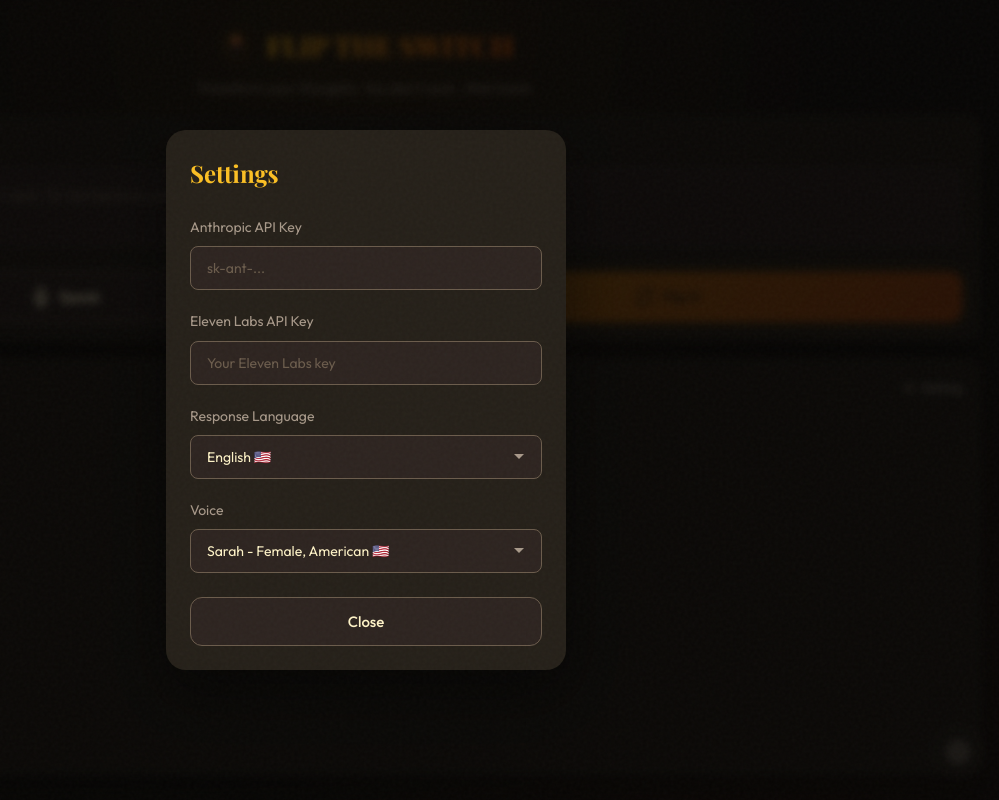
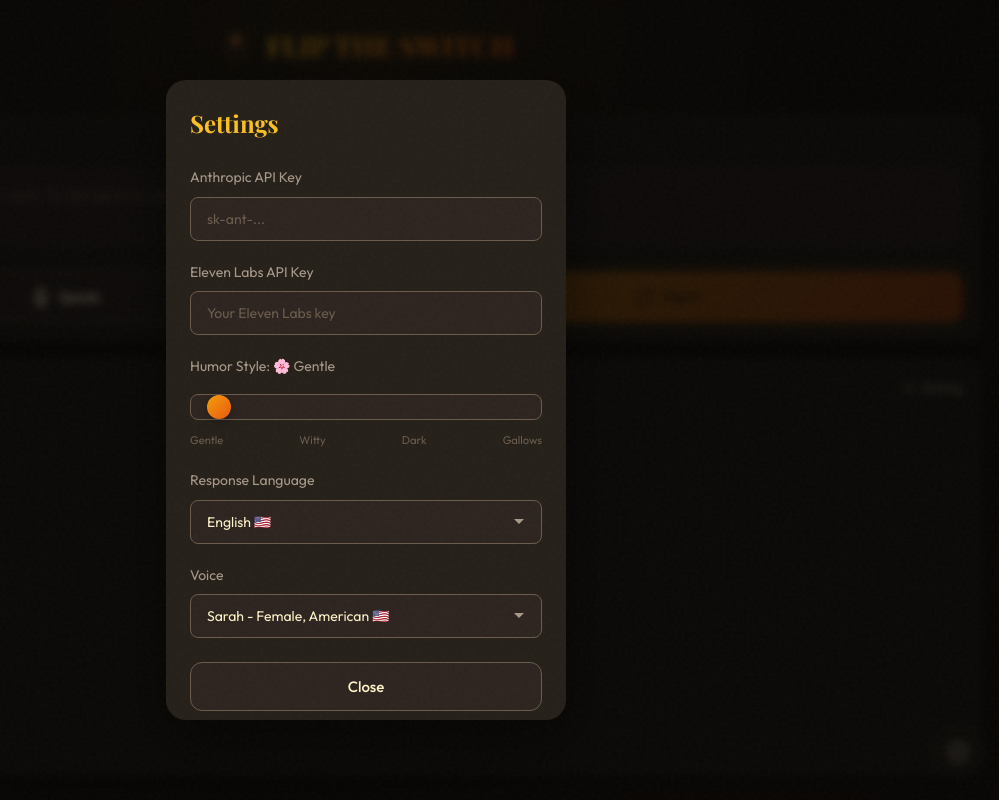
Before and after one commit to Joshbrooks237/Flip-The-Switch, a React (Vite) app: page / in a window 1280 px wide. Both pictures are taken after a click on the button "Settings". Shown: the whole page, without its empty margins (274-1273 px from the left). Built offline with nearby package versions, Linux system fonts and the light colour scheme; a web font is replaced by a local one.

Commit message:
💀 Add dark humor slider
- 4 levels: Gentle 🌸 → Witty 😏 → Dark 🖤 → Gallows 💀
- Still supportive, just with existential dread
- Laugh at the void, it's therapeutic

```diff
--- a/src/App.css
+++ b/src/App.css
@@ -410,6 +410,50 @@
   color: var(--text-primary);
 }
 
+/* Humor slider */
+.humor-slider {
+  width: 100%;
+  height: 8px;
+  border-radius: 4px;
+  background: var(--bg-elevated);
+  appearance: none;
+  cursor: pointer;
+  margin: 0.5rem 0;
+}
+
+.humor-slider::-webkit-slider-thumb {
+  appearance: none;
+  width: 24px;
+  height: 24px;
+  border-radius: 50%;
+  background: linear-gradient(135deg, var(--accent-amber), var(--accent-warm));
+  cursor: pointer;
+  box-shadow: 0 2px 8px rgba(0, 0, 0, 0.3);
+  transition: transform 0.2s;
+}
+
+.humor-slider::-webkit-slider-thumb:hover {
+  transform: scale(1.1);
+}
+
+.humor-slider::-moz-range-thumb {
+  width: 24px;
+  height: 24px;
+  border-radius: 50%;
+  background: linear-gradient(135deg, var(--accent-amber), var(--accent-warm));
+  cursor: pointer;
+  border: none;
+  box-shadow: 0 2px 8px rgba(0, 0, 0, 0.3);
+}
+
+.humor-labels {
+  display: flex;
+  justify-content: space-between;
+  font-size: 0.7rem;
+  color: var(--text-dim);
+  margin-top: 0.25rem;
+}
+
 .modal-actions {
   display: flex;
   gap: 0.75rem;
--- a/src/App.jsx
+++ b/src/App.jsx
@@ -10,7 +10,7 @@ function App() {
   const [showSettings, setShowSettings] = useState(false)
   const [settings, setSettings] = useState(() => {
     const saved = localStorage.getItem('flipSettings')
-    return saved ? JSON.parse(saved) : { anthropicKey: '', elevenLabsKey: '', voiceId: 'EXAVITQu4vr4xnSDxMaL', language: 'en' }
+    return saved ? JSON.parse(saved) : { anthropicKey: '', elevenLabsKey: '', voiceId: 'EXAVITQu4vr4xnSDxMaL', language: 'en', darkHumor: 0 }
   })
 
   const voices = [
@@ -63,7 +63,8 @@ function App() {
         body: JSON.stringify({
           thought: thought.trim(),
           apiKey: settings.anthropicKey || '',
-          language: settings.language || 'en'
+          language: settings.language || 'en',
+          darkHumor: settings.darkHumor || 0
         })
       })
 
@@ -308,6 +309,27 @@ function App() {
             </div>
 
 <div className="form-group">
+              <label htmlFor="darkHumor">
+                Humor Style: {settings.darkHumor === 0 ? '🌸 Gentle' : settings.darkHumor === 1 ? '😏 Witty' : settings.darkHumor === 2 ? '🖤 Dark' : '💀 Gallows'}
+              </label>
+              <input
+                id="darkHumor"
+                type="range"
+                min="0"
+                max="3"
+                value={settings.darkHumor || 0}
+                onChange={(e) => setSettings(s => ({ ...s, darkHumor: parseInt(e.target.value) }))}
+                className="humor-slider"
+              />
+              <div className="humor-labels">
+                <span>Gentle</span>
+                <span>Witty</span>
+                <span>Dark</span>
+                <span>Gallows</span>
+              </div>
+            </div>
+
+            <div className="form-group">
               <label htmlFor="language">Response Language</label>
               <select
                 id="language"
```
Also changed, not shown: server.js (+11 -2 lines).
